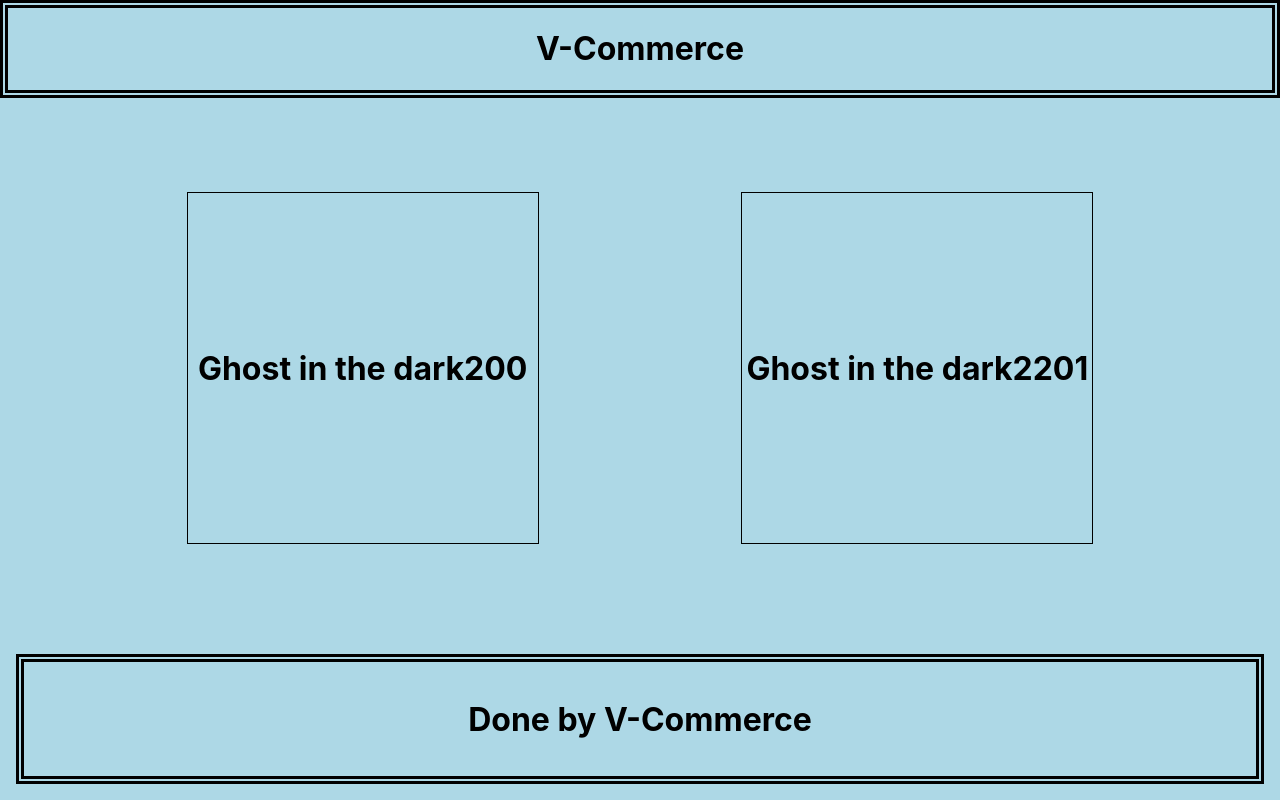
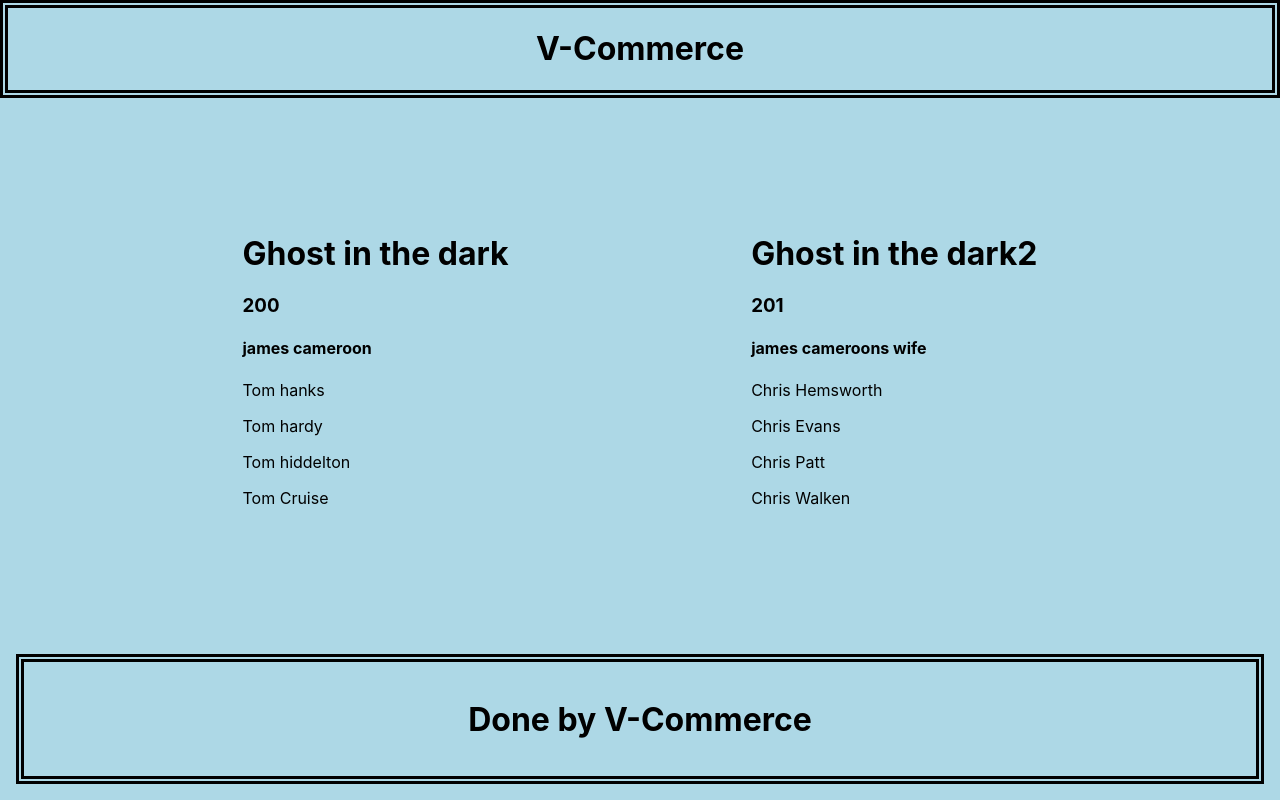
Before and after one commit to R-Saunders/my-first-react, a React (Create React App) app: page / in a window 1280 px wide. Built offline with nearby package versions, Linux system fonts and the light colour scheme.

Commit message:
set up to use import export for cards

```diff
--- a/package.json
+++ b/package.json
@@ -8,7 +8,7 @@
     "@testing-library/user-event": "^13.5.0",
     "react": "^18.2.0",
     "react-dom": "^18.2.0",
-    "react-scripts": "5.0.1",
+    "react-scripts": "^2.1.3",
     "web-vitals": "^2.1.4"
   },
   "scripts": {
--- a/src/App.js
+++ b/src/App.js
@@ -1,4 +1,6 @@
 import './App.css';
+import React from 'react';
+import Card from './Card';
 
 const App = () => {
 
@@ -18,9 +20,7 @@ const movies = [
 
 ];
 
-const movie1 = [1,2,3,4];
-
-  return (
+  return(
 
     <div className="container">
 
@@ -30,32 +30,12 @@ const movie1 = [1,2,3,4];
 
       <div className="cards-container">
 
-        {/* Dynamic Rendering */}
-
-        {/* {movies.map()} */}
-
-        {/* {movies.map( () => {} )} */}
-
-        {/* {movies.map( () => {
-          return();
-        } )} */}
-
-        {/* {movies.map( () => {
-          return(
-            <div className="card">
-            <h1></h1>
-            </div>
-          );
-        } )} */}
-
         {movies.map( (value) => {
           return(
-            <div className="card">
-            <h1>{value.movieName}</h1>
-            <h1>{value.duration}</h1>
-            </div>
+            <Card data={value}/>
           );
         } )}
+
 
 
 
--- /dev/null
+++ b/src/Card.js
@@ -0,0 +1,28 @@
+import React from 'react';
+import './App.css';
+
+const Card = (props) => {
+
+  const movieName = props.data.movieName;
+  const duration = props.data.duration;
+  const director = props.data.Director;
+  const cast = props.data.Cast;
+
+
+  return(
+    <div>
+    <h1>{movieName}</h1>
+    <h3>{duration}</h3>
+    <h4>{director}</h4>
+
+    {cast.map((arg1)=>{
+      return(
+        <p>{arg1}</p>
+      )
+    })}
+
+    </div>
+  );
+}
+
+export default Card;
```
Also changed, not shown: 1 other file (tests, documents, lock files or other folders).
